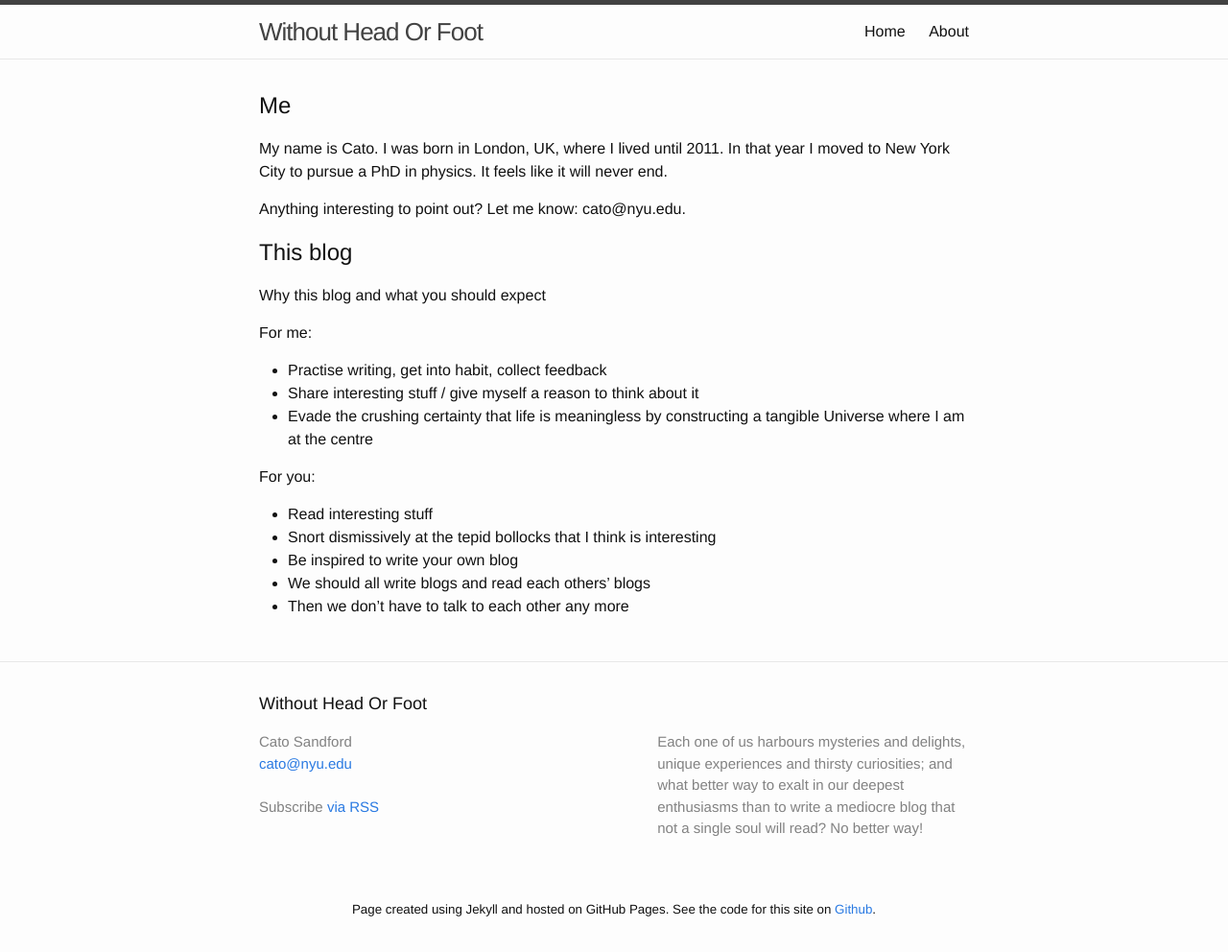
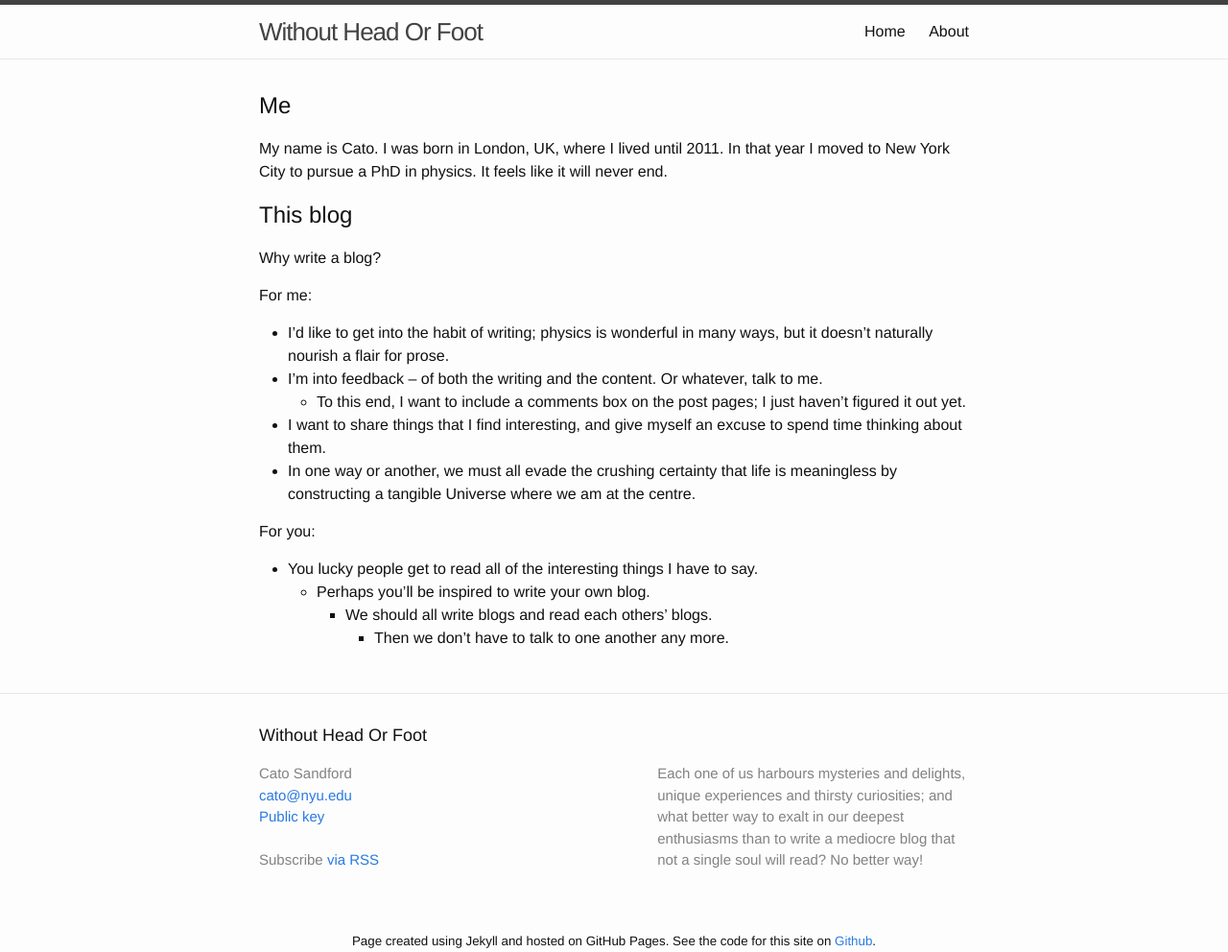
Before and after one commit to Allium/WithoutHeadOrFoot, a Jekyll site: the page built from about.md, in a window 1280 px wide. Shown: the whole page at 96% size. Built offline with Jekyll 4.4.1, drawn with Linux system fonts in a browser that asks for light colours; before the commit the page ends 959 px from its top, so only the background shows below that.

Commit message:
About and removing comments box

```diff
--- a/_includes/comment_template.html
+++ b/_includes/comment_template.html
@@ -24,6 +24,7 @@
 	{% endfor %}
 
 	<h2>Post a comment</h2>
+	<p style="italics">Comments on static pages are beyond me at this point so this is a work in progress. Please e-mail me your comments for now!</p>
 	<form id="commentform" method="POST" action="../../../commentsubmit.php" align="center">
 		<input type="hidden" name="post_id" value="{{page.id}}" />
 		<input type="hidden" name="return_url" value="{{site.url}}{{page.url}}" />
--- a/_includes/footer.html
+++ b/_includes/footer.html
@@ -9,6 +9,7 @@
         <ul class="contact-list">
           <li>{{ site.author }}</li>
           <li><a href="mailto:{{ site.email }}">{{ site.email }}</a></li>
+		  <li><a href="{{ "/WHOF-Key.asc" | prepend: site.baseurl }}">Public key</a></li>
 		  <br>
 		  <li><p class="rss-subscribe">Subscribe <a href="{{ "/feed.xml" | prepend: site.baseurl }}">via RSS</a></p></li>
         </ul>
--- a/_layouts/post.html
+++ b/_layouts/post.html
@@ -15,7 +15,7 @@ layout: default
     {{ content }}
   </article>
 
-  <br><br><br>
-  {% include comment_template.html %}
+<!--   <br><br><br>
+  {% include comment_template.html %} -->
 
 </div>
--- a/_sass/_base.scss
+++ b/_sass/_base.scss
@@ -111,8 +111,8 @@ blockquote {
     color: $grey-color;
     border-left: 4px solid $grey-color-light;
     padding-left: $spacing-unit / 2;
-    font-size: 18px;
-    letter-spacing: -1px;
+    font-size: 16px;
+    letter-spacing: -0.5px;
     font-style: italic;
 
     > :last-child {
--- a/about.md
+++ b/about.md
@@ -9,22 +9,21 @@ permalink: /about/
 
 My name is Cato. I was born in London, UK, where I lived until 2011. In that year I moved to New York City to pursue a PhD in physics. It feels like it will never end.
 
-Anything interesting to point out? Let me know: cato@nyu.edu.
-
 ## This blog
 
-Why this blog and what you should expect
+Why write a blog?
 
 For me:
 
-- Practise writing, get into habit, collect feedback
-- Share interesting stuff / give myself a reason to think about it
-- Evade the crushing certainty that life is meaningless by constructing a tangible Universe where I am at the centre
+- I'd like to get into the habit of writing; physics is wonderful in many ways, but it doesn't naturally nourish a flair for prose.
+- I'm into feedback -- of both the writing and the content. Or whatever, talk to me.
+  + To this end, I want to include a comments box on the post pages; I just haven't figured it out yet.
+- I want to share things that I find interesting, and give myself an excuse to spend time thinking about them.
+- In one way or another, we must all evade the crushing certainty that life is meaningless by constructing a tangible Universe where we am at the centre.
 
 For you:
 
-* Read interesting stuff
-* Snort dismissively at the tepid bollocks that I think is interesting
-* Be inspired to write your own blog
-* We should all write blogs and read each others' blogs
-* Then we don't have to talk to each other any more
+- You lucky people get to read all of the interesting things I have to say.
+  - Perhaps you'll be inspired to write your own blog.
+    - We should all write blogs and read each others' blogs.
+      - Then we don't have to talk to one another any more.
```
